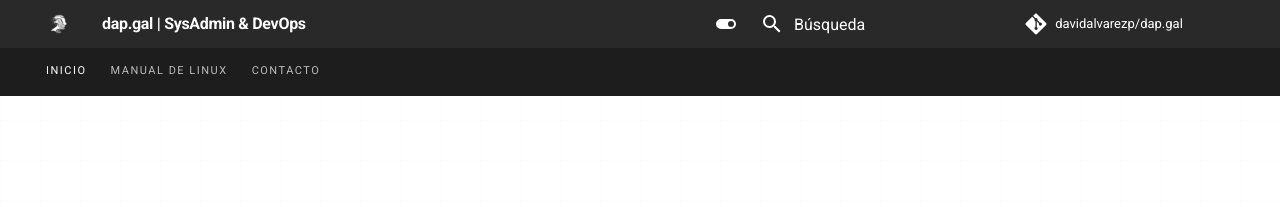
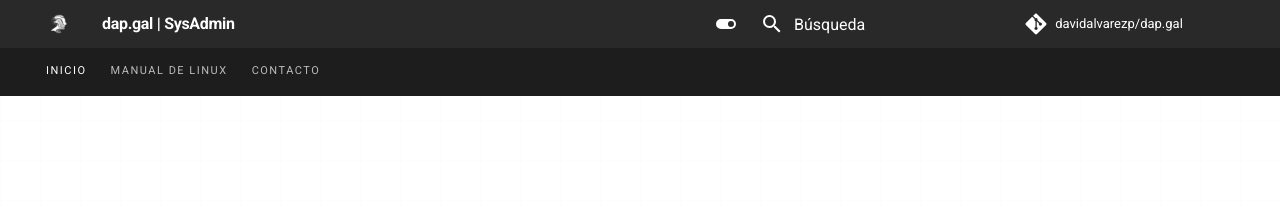
Before and after one commit to davidalvarezp/dap.gal, an MkDocs documentation site: the page built from root/index.md, in a window 1280 px wide. Shown: the top 207 px of the page. Built offline with MkDocs 1.6.1 and Material for MkDocs 9.7.7, drawn with Linux system fonts in a browser that asks for light colours; plug-ins that fetch from the network failed and are left out; comment, search, counter and statistics services are not loaded.

Commit message:
first commit

```diff
--- a/mkdocs.yml
+++ b/mkdocs.yml
@@ -1,7 +1,8 @@
-site_name: dap.gal | SysAdmin & DevOps
+site_name: dap.gal | SysAdmin
 site_description: Administrador de sistemas especializado en ciberseguridade, virtualización e infraestrutura Linux.
 site_author: David Álvarez Pampillón
 site_url: https://dap.gal/
+use_directory_urls: false
 docs_dir: root
 copyright: >-
   &copy; 2020 - $(now) <a href="https://dap.gal" target="_blank" rel="noopener noreferrer" style="color:DDDDDD"><strong>dap</strong></a> | All rights reserved.
@@ -63,9 +64,6 @@ plugins:
   - search
   - tags
   - projects
-  - optimize:
-      optimize: false
-  - privacy
 
 # Extra
 extra:
```
